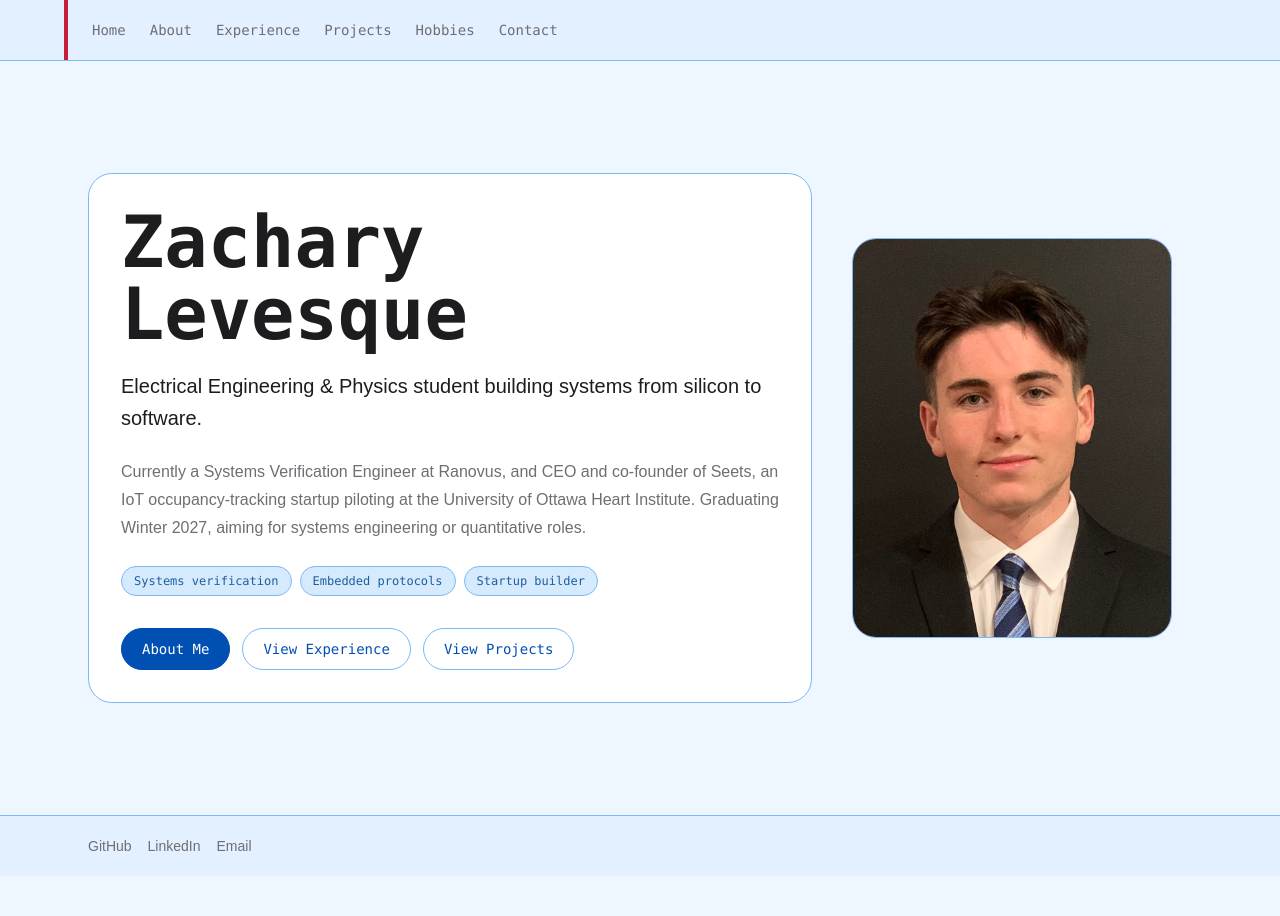
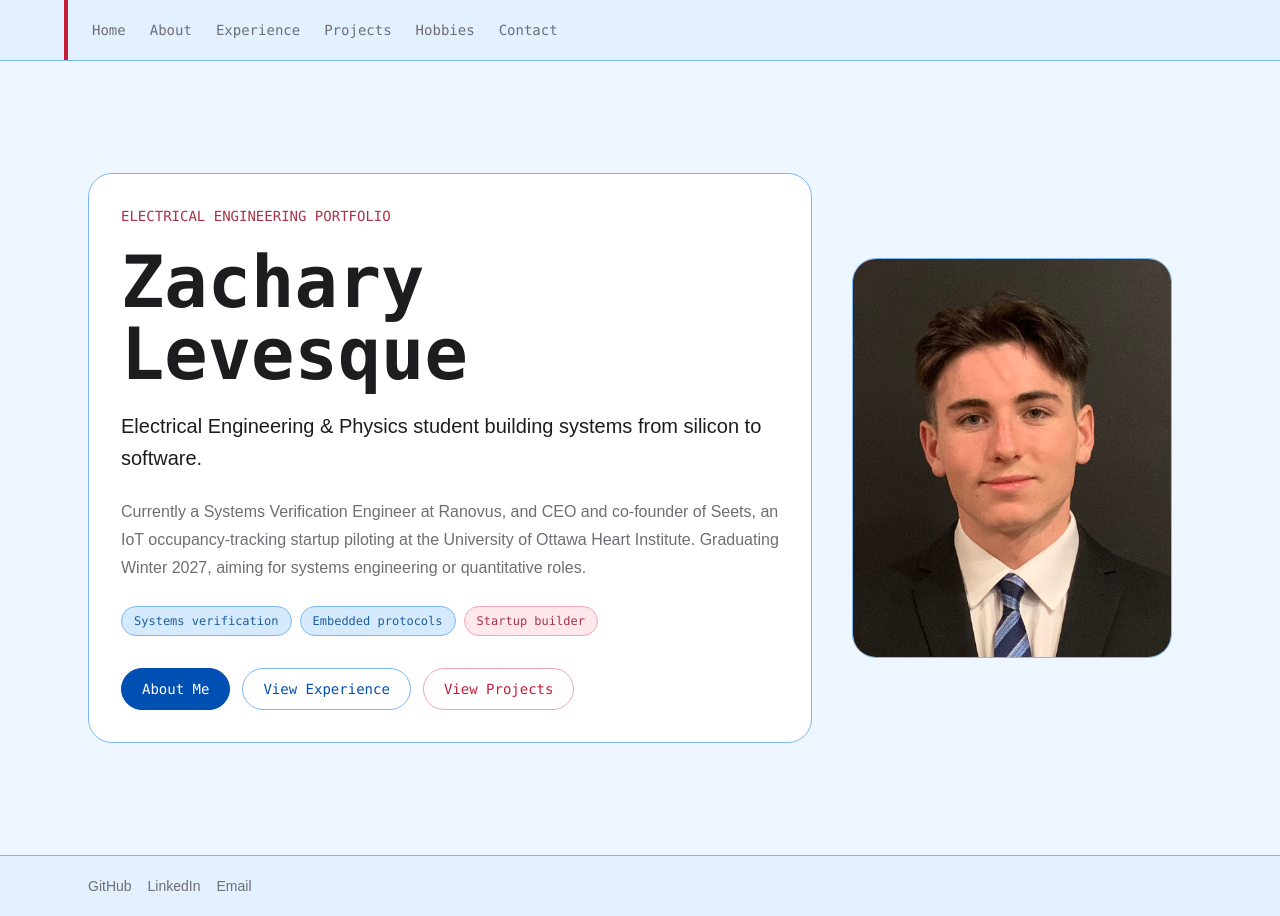
Before and after one commit to Zachary-Levesque/Portfolio, a Next.js app: page / in a window 1280 px wide. Before the commit the page ends 876 px from the top, so only its background shows below. Built offline with nearby package versions, Linux system fonts and the light colour scheme.

Commit message:
Update page.tsx

```diff
--- a/app/page.tsx
+++ b/app/page.tsx
@@ -3,15 +3,18 @@ import Link from "next/link";
 
 export default function HomePage() {
   const highlights = [
-    "Systems verification",
-    "Embedded protocols",
-    "Startup builder"
+    { label: "Systems verification", tone: "blue" },
+    { label: "Embedded protocols", tone: "blue" },
+    { label: "Startup builder", tone: "red" }
   ];
 
   return (
     <section className="flex min-h-[65vh] items-center py-16">
       <div className="grid w-full gap-10 md:grid-cols-[1fr_340px] md:items-center">
         <div className="max-w-3xl rounded-3xl border border-accent-border bg-surface p-8">
+          <p className="mb-5 font-mono text-sm uppercase text-red-muted">
+            Electrical engineering portfolio
+          </p>
           <h1 className="font-mono text-5xl font-semibold leading-tight text-foreground md:text-7xl">
             Zachary Levesque
           </h1>
@@ -28,10 +31,14 @@ export default function HomePage() {
           <div className="mt-6 flex flex-wrap gap-2 font-mono text-xs">
             {highlights.map((item) => (
               <span
-                key={item}
-                className="rounded-full border border-accent-border bg-accent-soft px-3 py-1.5 text-accent-muted"
+                key={item.label}
+                className={
+                  item.tone === "red"
+                    ? "rounded-full border border-red-border bg-red-soft px-3 py-1.5 text-red-muted"
+                    : "rounded-full border border-accent-border bg-accent-soft px-3 py-1.5 text-accent-muted"
+                }
               >
-                {item}
+                {item.label}
               </span>
             ))}
           </div>
@@ -50,7 +57,7 @@ export default function HomePage() {
             </Link>
             <Link
               href="/projects"
-              className="rounded-full border border-accent-border bg-surface px-5 py-2.5 text-accent transition-colors hover:border-accent hover:bg-accent-soft"
+              className="rounded-full border border-red-border bg-surface px-5 py-2.5 text-red transition-colors hover:border-red hover:bg-red-soft"
             >
               View Projects
             </Link>
```
